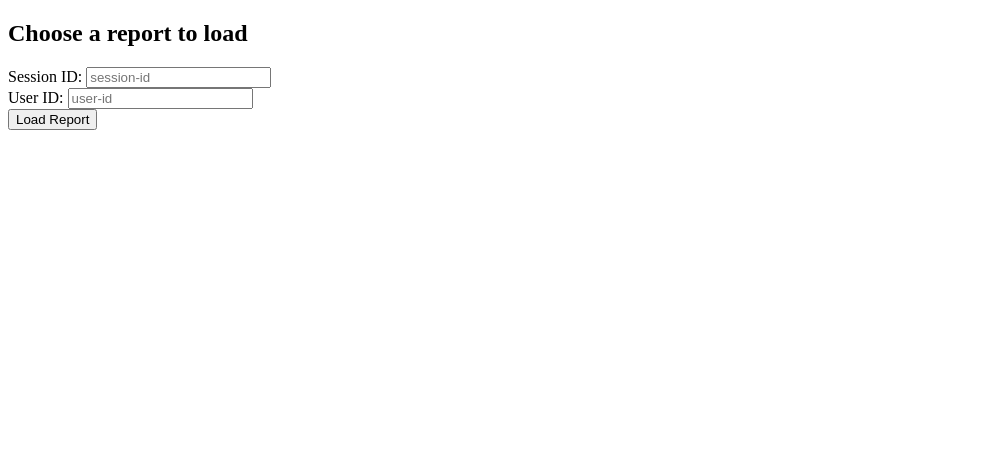
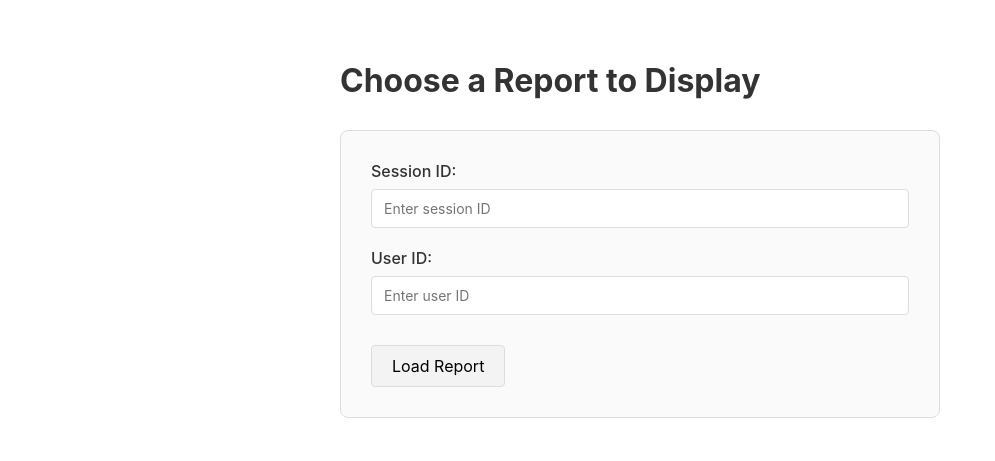
Before and after one commit to Learnosity/learnosity-sdk-python, a plain HTML site: page sandbox/views/index.html in a window 1280 px wide. Shown: the whole page, without its empty margins (0-995 px from the left). Drawn offline with Linux system fonts and the light colour scheme.

Commit message:
Improve HTML page style

```diff
--- a/sandbox/views/index.html
+++ b/sandbox/views/index.html
@@ -1,10 +1,71 @@
 <!DOCTYPE html>
 <html>
+  <head>
+    <style>
+      body {
+        font-family: -apple-system, BlinkMacSystemFont, 'Segoe UI', Roboto, sans-serif;
+        margin: 0 auto;
+        padding: 40px 20px;
+        max-width: 600px;
+      }
+      h1 {
+        color: #333;
+        margin-bottom: 30px;
+      }
+      form {
+        background: #fafafa;
+        padding: 30px;
+        border-radius: 8px;
+        border: 1px solid #ddd;
+      }
+      label {
+        display: block;
+        margin-bottom: 20px;
+        color: #333;
+        font-weight: 500;
+      }
+      input[type="text"] {
+        display: block;
+        width: 100%;
+        padding: 10px 12px;
+        margin-top: 8px;
+        border: 1px solid #ddd;
+        border-radius: 4px;
+        font-size: 14px;
+        font-family: -apple-system, BlinkMacSystemFont, 'Segoe UI', Roboto, sans-serif;
+        box-sizing: border-box;
+      }
+      input[type="text"]:focus {
+        outline: none;
+        border-color: #3498db;
+      }
+      button {
+        background-color: #f3f3f3;
+        border: 1px solid #ddd;
+        border-radius: 4px;
+        padding: 10px 20px;
+        font-size: 16px;
+        cursor: pointer;
+        font-family: -apple-system, BlinkMacSystemFont, 'Segoe UI', Roboto, sans-serif;
+        transition: background-color 0.2s;
+        margin-top: 10px;
+      }
+      button:hover {
+        background-color: #e8e8e8;
+      }
+    </style>
+  </head>
   <body>
-    <h2>Choose a report to load</h2>
+    <h1>Choose a Report to Display</h1>
     <form action="/api-report" method="get">
-      <label>Session ID: <input type="text" name="session_id" placeholder="session-id" required></label><br>
-      <label>User ID: <input type="text" name="user_id" placeholder="user-id" required></label><br>
+      <label>
+        Session ID:
+        <input type="text" name="session_id" placeholder="Enter session ID" required>
+      </label>
+      <label>
+        User ID:
+        <input type="text" name="user_id" placeholder="Enter user ID" required>
+      </label>
       <button type="submit">Load Report</button>
     </form>
   </body>
```
Also changed, not shown: sandbox/views/assess.html (+24 -1 lines), sandbox/views/report.html (+23 -0 lines), sandbox/views/report_feedback.html (+24 -3 lines).
